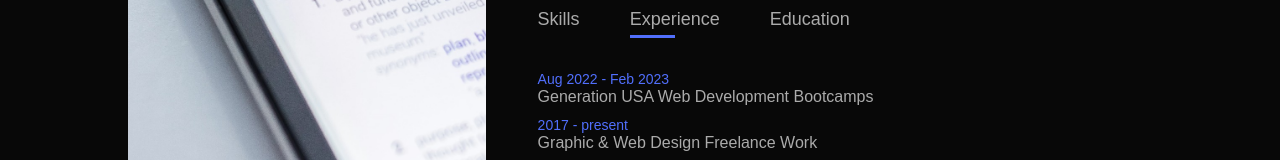
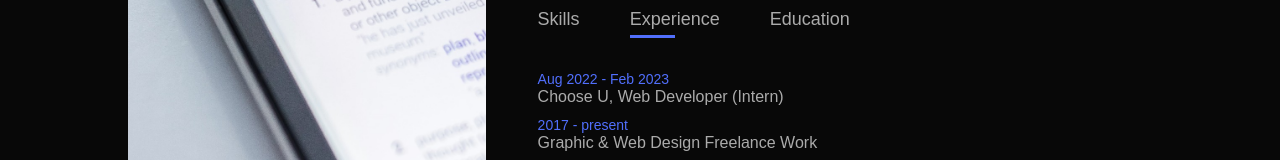
Before and after one commit to Mixelplic/mdportfolio, a plain HTML site: page index.html in a window 1280 px wide. Both pictures are taken after a click on the element "Experience". Shown: the part 1072-1232 px from the top of the page. Drawn offline with Linux system fonts and the light colour scheme.

Commit message:
Update index.html

```diff
--- a/index.html
+++ b/index.html
@@ -70,7 +70,7 @@
               <ul>
                 <li>
                   <span>Aug 2022 - Feb 2023</span><br />
-                  Generation USA Web Development Bootcamps
+                  Choose U, Web Developer (Intern)
                 </li>
                 <li>
                   <span>2017 - present</span><br />Graphic & Web Design Freelance Work
```
